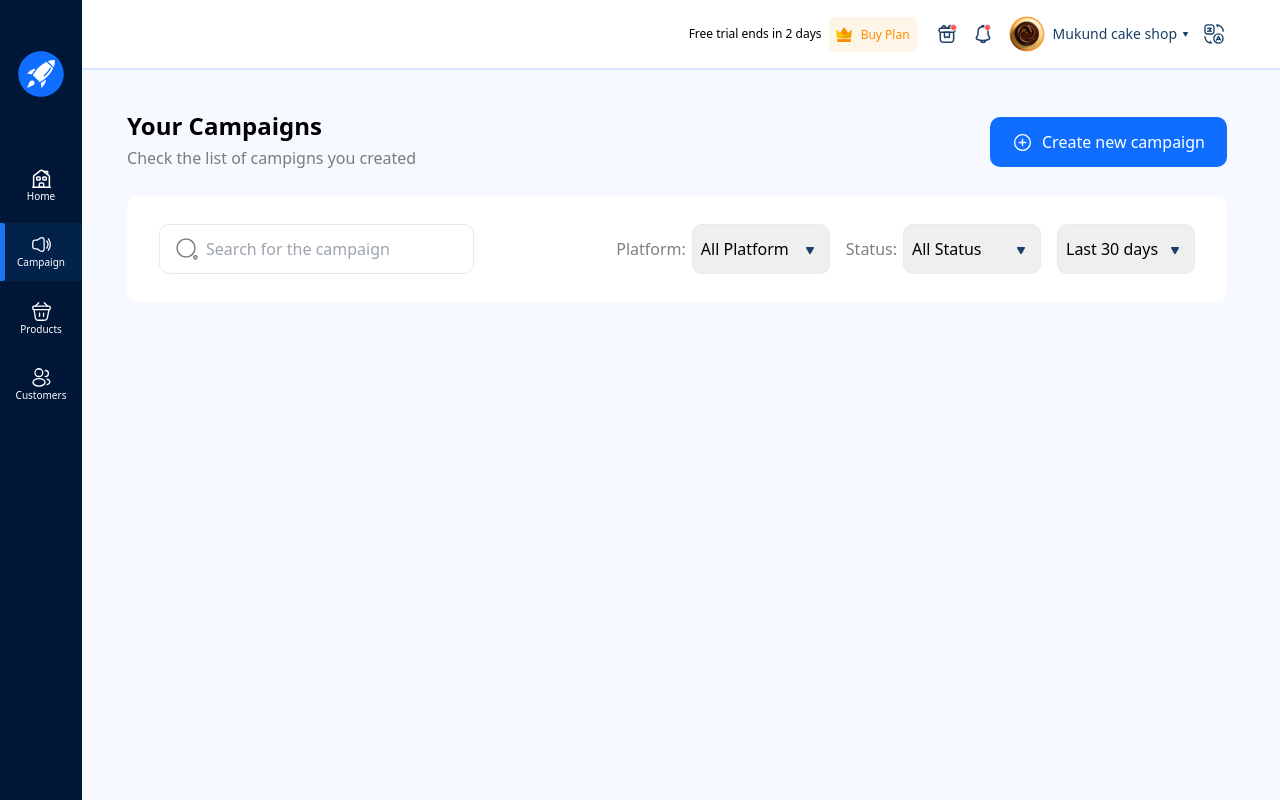
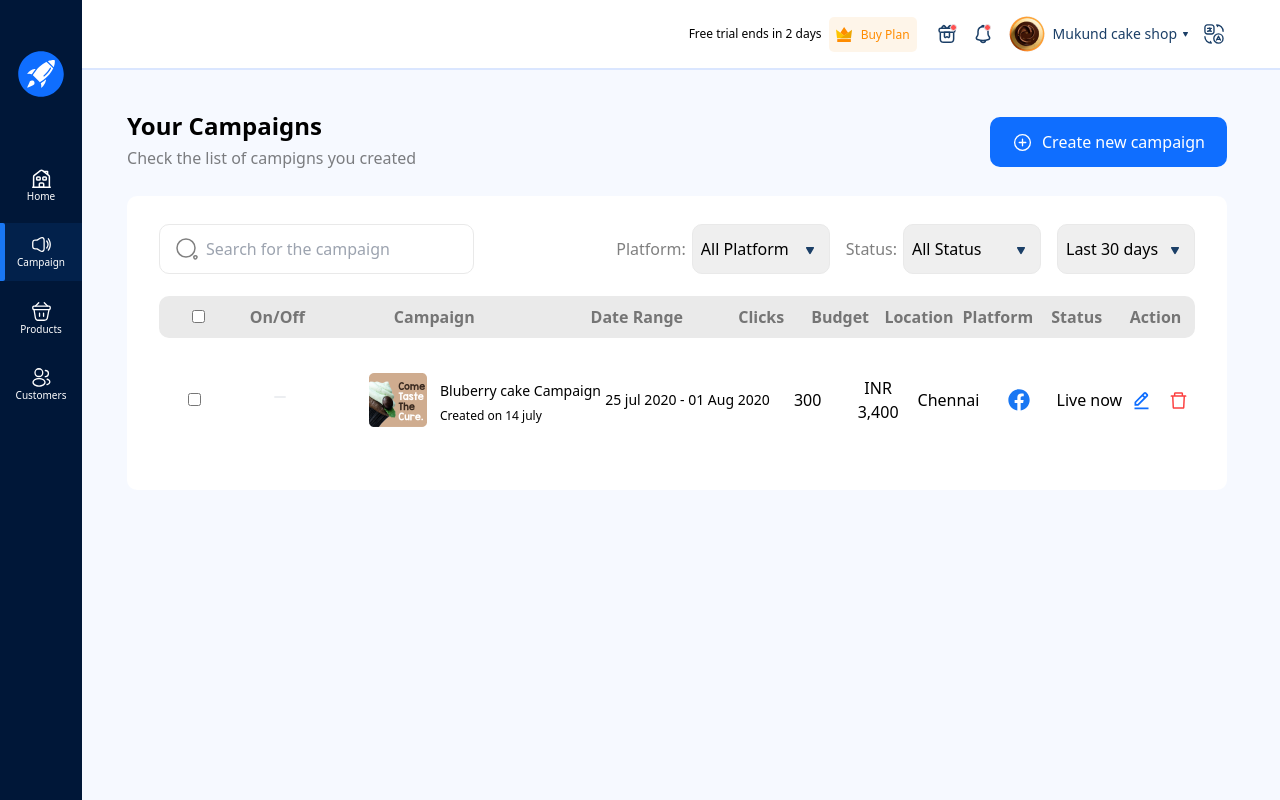
Before and after one commit to tirlochanarora16/zocket_assignment, a Next.js app: page / in a window 1280 px wide. Built offline with nearby package versions, Linux system fonts and the light colour scheme.

Commit message:
updated the table

```diff
--- a/components/Campaign/Campaign.tsx
+++ b/components/Campaign/Campaign.tsx
@@ -1,16 +1,49 @@
-import React from "react";
+import React, { useState } from "react";
 import Image from "next/image";
 import { IoAddCircleOutline } from "react-icons/io5";
+import { AiOutlinePlus, AiOutlineMinus, AiOutlineDelete } from "react-icons/ai";
+import { BiEditAlt } from "react-icons/bi";
+import { FaFacebook } from "react-icons/fa";
+import Switch from "react-switch";
 
 import arrow from "../../public/svg/arrow.svg";
 
 import search from "../../public/svg/search.svg";
+
+import itemImg from "../../public/img/item.png";
 
 interface SelectProps {
   title: string;
   options: string[];
   showTitle?: boolean;
 }
+
+const SwitchButton = () => {
+  const [isSwitchOn, setIsSwitchOn] = useState(false);
+
+  return (
+    <Switch
+      onChange={() => setIsSwitchOn(!isSwitchOn)}
+      checked={isSwitchOn}
+      height={20}
+      handleDiameter={100}
+      checkedIcon={false}
+      uncheckedIcon={false}
+      checkedHandleIcon={
+        <div className="flex items-center justify-center w-full h-full">
+          <AiOutlinePlus className="text-[#0F6EFF]" />
+        </div>
+      }
+      uncheckedHandleIcon={
+        <div className="flex items-center justify-center w-full h-full">
+          <AiOutlineMinus className="text-[#DADEE3]" />
+        </div>
+      }
+      onColor="#0F6EFF"
+      offColor="#DADEE3"
+    />
+  );
+};
 
 const Select: React.FC<SelectProps> = ({
   title,
@@ -67,7 +100,8 @@ const Campaign = () => {
         </div>
       </div>
 
-      <div className="bg-white px-8 py-7 rounded-[10px] mt-[22px] flex justify-between">
+      <div className="bg-white px-8 py-7 rounded-[10px] mt-[22px]">
+        <div className="flex justify-between">
           <div className="relative">
             <div className="w-6 h-6 absolute top-1/2 -translate-y-1/2 left-4">
               <Image src={search} alt="search icon" />
@@ -92,6 +126,65 @@ const Campaign = () => {
             />
           </div>
         </div>
+
+        <div className="w-full mt-[22px]">
+          <table className="block w-full">
+            <thead className="block w-full">
+              {/* <tr className="flex items-center bg-[#EAEAEA] w-full justify-between  py-2 px-[25px] rounded-[10px] [&>*]:text-black/50"> */}
+              <tr className="rounded-[10px] [&>*]:text-black/50 bg-[#EAEAEA] py-2 grid grid-cols-[repeat(2,1fr),235px,170px,repeat(6,1fr)]">
+                <th>
+                  <input type="checkbox" id="selectAll" />
+                </th>
+                <th>On/Off</th>
+                <th>Campaign</th>
+                <th>Date Range</th>
+                <th>Clicks</th>
+                <th>Budget</th>
+                <th>Location</th>
+                <th>Platform</th>
+                <th>Status</th>
+                <th>Action</th>
+              </tr>
+            </thead>
+            <tbody className="block w-full">
+              <tr className="py-2 w-full grid grid-cols-[repeat(2,1fr),235px,170px,repeat(6,1fr)] place-items-center">
+                <td>
+                  <input type="checkbox" id="row-1" />
+                </td>
+                <td>
+                  <SwitchButton />
+                </td>
+                <td className="flex items-center">
+                  <div className="relative w-[58px] h-[54px] mr-[13px]">
+                    <Image src={itemImg} alt="item img" layout="fill" />
+                  </div>
+                  <div>
+                    <p className="font-[500] text-[14px] leading-8">
+                      Bluberry cake Campaign
+                    </p>
+                    <p className="text-[12px]">Created on 14 july</p>
+                  </div>
+                </td>
+
+                <td className="text-[14px] leading-8">
+                  25 jul 2020 - 01 Aug 2020
+                </td>
+                <td className="text-center">300</td>
+                <td className="text-center">INR 3,400</td>
+                <td className="text-center">Chennai</td>
+                <td className="text-center">
+                  <FaFacebook className="text-[#1977F3] w-[22px] h-[22px]" />
+                </td>
+                <td className="text-center">Live now</td>
+                <td className="flex items-center gap-4">
+                  <BiEditAlt className="text-[#0F6EFF] w-[21px] h-[21px] cursor-pointer" />
+                  <AiOutlineDelete className="text-[#FC3F3F] w-[21px] h-[21px] cursor-pointer" />
+                </td>
+              </tr>
+            </tbody>
+          </table>
+        </div>
+      </div>
     </div>
   );
 };
```
Also changed, not shown: package.json (+6 -1 lines), public/img/item.png (added), 1 other file (tests, documents, lock files or other folders). Lines whose indentation alone changed are shown as unchanged.
